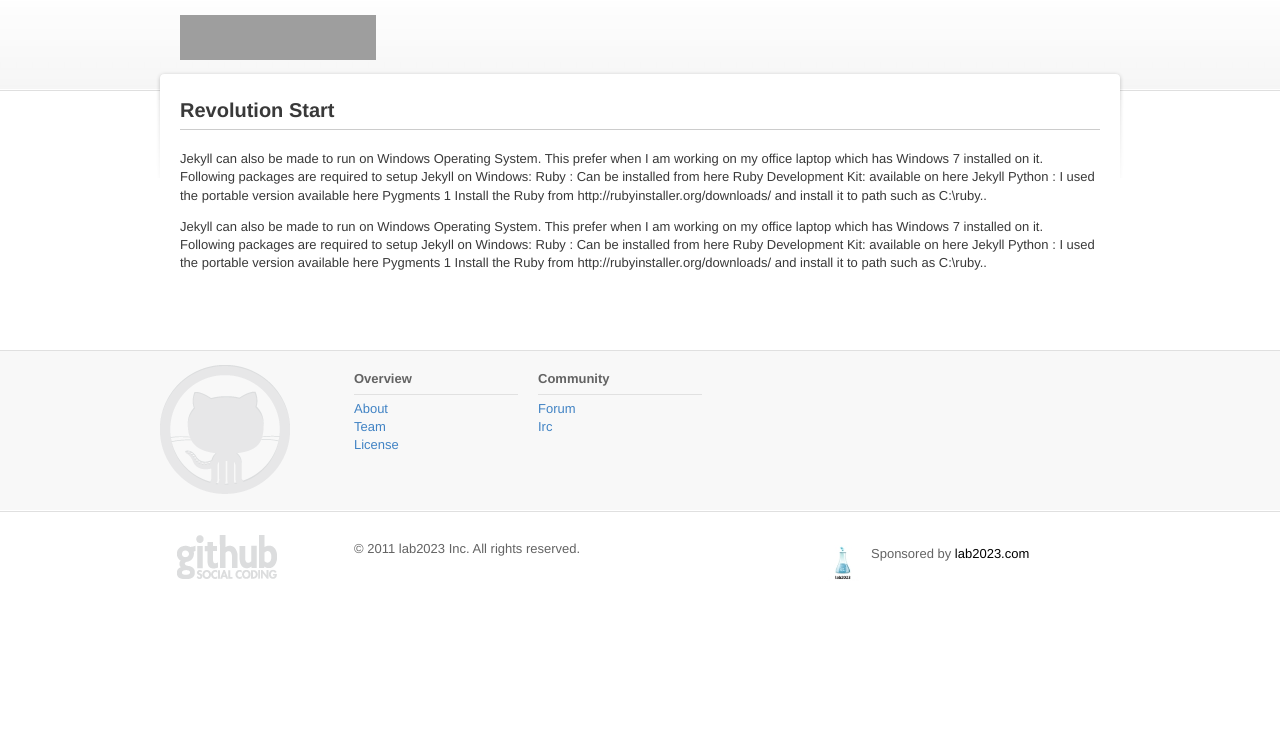
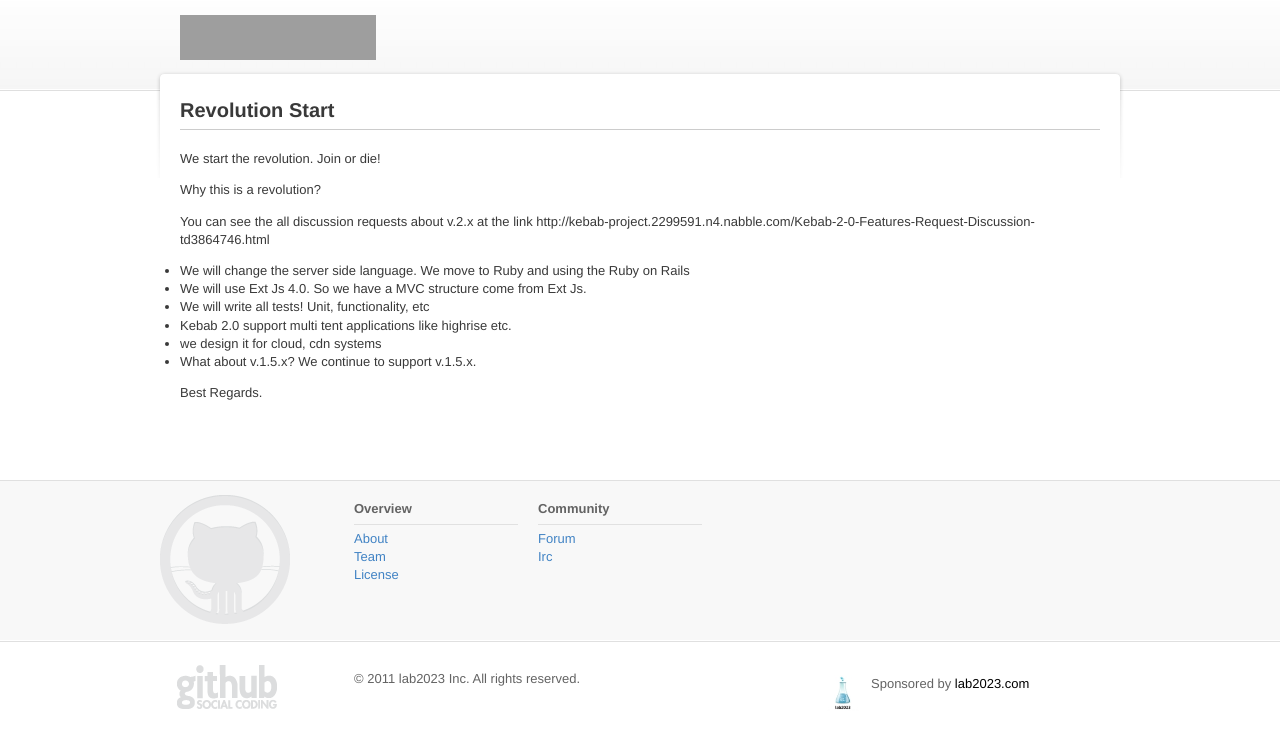
Before and after one commit to lab2023/kebab-project.com, a Jekyll site: the page built from _posts/2011-10-07-revolution-start.md, in a window 1280 px wide, cut to the strip 0-748 px from the top of the page. Built offline with Jekyll 4.4.1, drawn with Linux system fonts in a browser that asks for light colours; grey boxes are pictures that could not be loaded.

```diff
--- a/_posts/2011-10-07-revolution-start.md
+++ b/_posts/2011-10-07-revolution-start.md
@@ -6,6 +6,17 @@
 Revolution Start
 ================
 
-Jekyll can also be made to run on Windows Operating System. This prefer when I am working on my office laptop which has Windows 7 installed on it. Following packages are required to setup Jekyll on Windows: Ruby : Can be installed from here Ruby Development Kit: available on here Jekyll Python : I used the portable version available here Pygments 1 Install the Ruby from http://rubyinstaller.org/downloads/ and install it to path such as C:\ruby..
+We start the revolution. Join or die!
 
-Jekyll can also be made to run on Windows Operating System. This prefer when I am working on my office laptop which has Windows 7 installed on it. Following packages are required to setup Jekyll on Windows: Ruby : Can be installed from here Ruby Development Kit: available on here Jekyll Python : I used the portable version available here Pygments 1 Install the Ruby from http://rubyinstaller.org/downloads/ and install it to path such as C:\ruby..
+Why this is a revolution?
+
+You can see the all discussion requests about v.2.x at the link http://kebab-project.2299591.n4.nabble.com/Kebab-2-0-Features-Request-Discussion-td3864746.html
+
+  * We will change the server side language. We move to Ruby and using the Ruby on Rails
+  * We will use Ext Js 4.0. So we have a MVC structure come from Ext Js.
+  * We will write all tests! Unit, functionality, etc
+  * Kebab 2.0 support multi tent applications like highrise etc.
+  * we design it for cloud, cdn systems
+  * What about v.1.5.x? We continue to support v.1.5.x.
+
+Best Regards.
```
Also changed, not shown: _posts/2011-10-06-revolution-start.md (deleted, +0 -11 lines), blog.md (+1 -3 lines).
